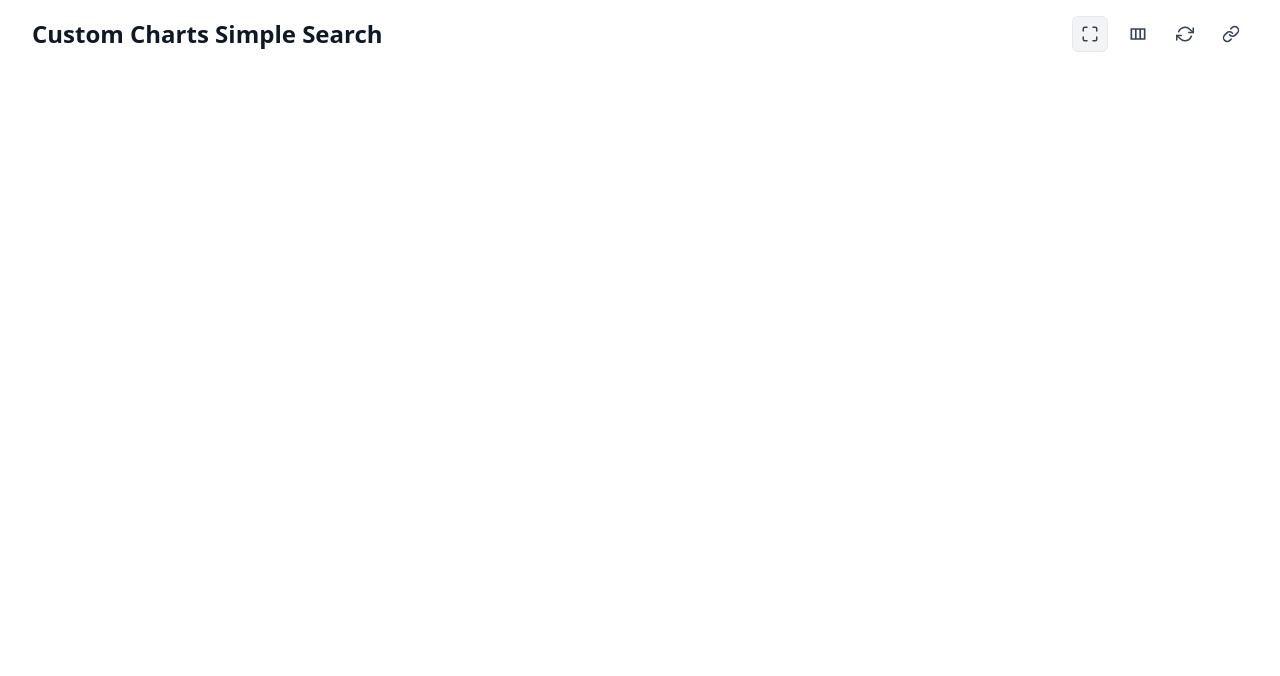
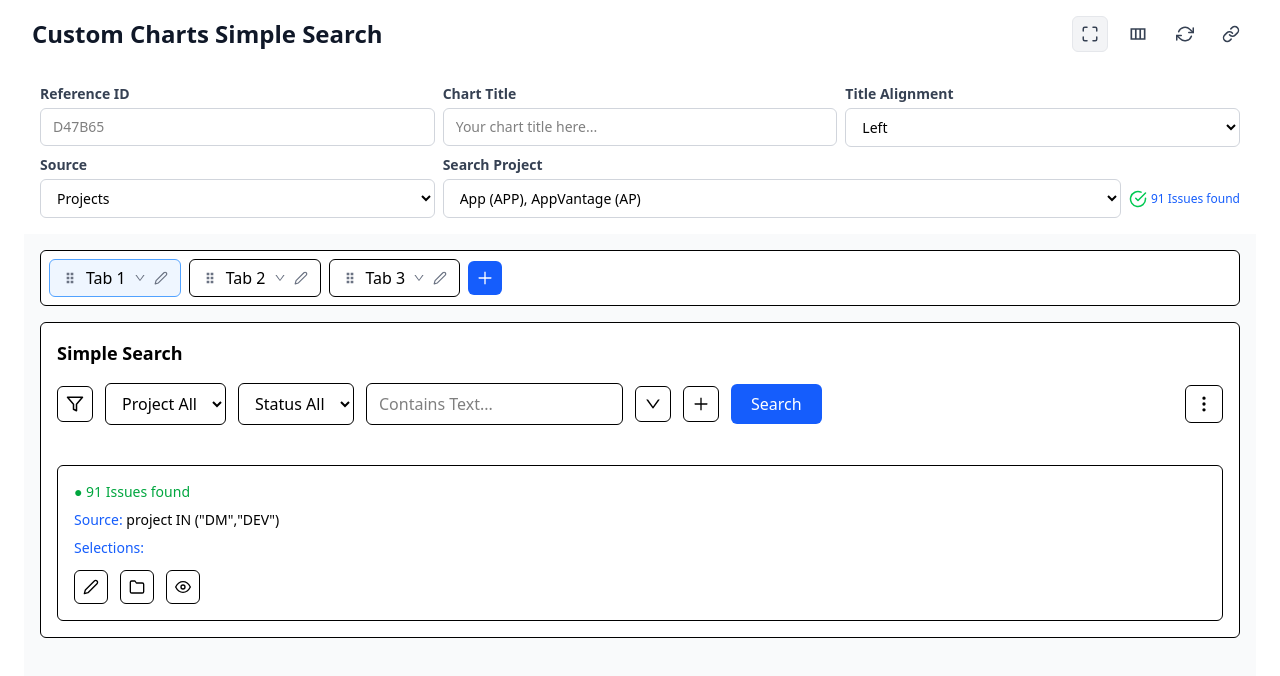
Before and after one commit to rajnishs-dev/custom-charts-jira-app, a React (Vite) app: page /simple-search in a window 1280 px wide. Shown: the top 676 px of the page. Built offline with nearby package versions, Linux system fonts and the light colour scheme.

Commit message:
create chart and dynamic tab

```diff
--- /dev/null
+++ b/src/components/ChartForm.jsx
@@ -0,0 +1,81 @@
+import { FiCheckCircle } from "react-icons/fi";
+
+export default function ChartForm() {
+  return (
+    <div className="w-full bg-white p-4">
+      {/* GRID WRAPPER */}
+      <div className="grid grid-cols-1 md:grid-cols-3 gap-2">
+        {/* Reference ID */}
+        <div className="flex flex-col">
+          <label className="text-sm font-semibold text-gray-700 mb-1">
+            Reference ID
+          </label>
+          <input
+            type="text"
+            placeholder="D47B65"
+            className="border border-gray-300 rounded-md px-3 py-2 text-sm focus:ring-2 focus:ring-blue-400 focus:outline-none"
+          />
+        </div>
+
+        {/* Chart Title */}
+        <div className="flex flex-col md:col-span-1">
+          <label className="text-sm font-semibold text-gray-700 mb-1">
+            Chart Title
+          </label>
+          <input
+            type="text"
+            placeholder="Your chart title here..."
+            className="border border-gray-300 rounded-md px-3 py-2 text-sm w-full focus:ring-2 focus:ring-blue-400 focus:outline-none"
+          />
+        </div>
+
+        {/* Title Alignment */}
+        <div className="flex flex-col">
+          <label className="text-sm font-semibold text-gray-700 mb-1">
+            Title Alignment
+          </label>
+          <select className="border border-gray-300 rounded-md px-3 py-2 text-sm focus:ring-2 focus:ring-blue-400 focus:outline-none">
+            <option>Left</option>
+            <option>Center</option>
+            <option>Right</option>
+          </select>
+        </div>
+
+        {/* Source */}
+        <div className="flex flex-col">
+          <label className="text-sm font-semibold text-gray-700 mb-1">
+            Source
+          </label>
+          <select className="border border-gray-300 rounded-md px-3 py-2 text-sm focus:ring-2 focus:ring-blue-400 focus:outline-none">
+            <option>Projects</option>
+            <option>Issues</option>
+            <option>Sprints</option>
+          </select>
+        </div>
+
+        {/* Search Project */}
+        <div className="flex flex-col md:col-span-2">
+          <label className="text-sm font-semibold text-gray-700 mb-1">
+            Search Project
+          </label>
+
+          <div className="flex items-center gap-2 w-full">
+            <select className="border border-gray-300 rounded-md px-3 py-2 text-sm w-full focus:ring-2 focus:ring-blue-400 focus:outline-none">
+              <option>App (APP), AppVantage (AP)</option>
+              <option>Backend</option>
+              <option>Frontend</option>
+            </select>
+
+            {/* Status Indicator */}
+            <div className="flex items-center gap-1 whitespace-nowrap">
+              <FiCheckCircle className="text-green-500" size={18} />
+              <span className="text-xs text-blue-600 font-medium">
+                91 Issues found
+              </span>
+            </div>
+          </div>
+        </div>
+      </div>
+    </div>
+  );
+}
--- a/src/components/CustomHeader.jsx
+++ b/src/components/CustomHeader.jsx
@@ -1,13 +1,11 @@
 import { FiMaximize, FiRefreshCw, FiLink } from "react-icons/fi";
 import { MdOutlineViewColumn } from "react-icons/md";
 
-export default function CustomHeader() {
+export default function CustomHeader({ title }) {
   return (
     <div className="w-full flex items-center justify-between py-4 px-2 flex-wrap gap-3">
       {/* Title */}
-      <h1 className="text-2xl font-semibold text-gray-900">
-        Custom Charts Simple Search
-      </h1>
+      <h1 className="text-2xl font-semibold text-gray-900">{title}</h1>
 
       {/* Right Icons Section */}
       <div className="flex items-center gap-3">
--- /dev/null
+++ b/src/components/DynamicTabs.jsx
@@ -0,0 +1,145 @@
+import React, { useState } from "react";
+import { BiGridVertical } from "react-icons/bi";
+import { FiEdit2 } from "react-icons/fi";
+import { AiOutlinePlus, AiOutlineDown } from "react-icons/ai";
+import { FiFilter, FiMoreVertical, FiFolder, FiEye } from "react-icons/fi";
+
+export default function DynamicTabs() {
+  const [tabs, setTabs] = useState([
+    { id: 1, title: "Tab 1" },
+    { id: 2, title: "Tab 2" },
+    { id: 3, title: "Tab 3" },
+  ]);
+
+  const [activeTab, setActiveTab] = useState(1);
+
+  const addTab = () => {
+    const newId = tabs.length + 1;
+    setTabs([...tabs, { id: newId, title: `Tab ${newId}` }]);
+    setActiveTab(newId);
+  };
+
+  const renameTab = (id) => {
+    const name = prompt("Enter new tab name:");
+    if (name) {
+      setTabs(tabs.map((t) => (t.id === id ? { ...t, title: name } : t)));
+    }
+  };
+
+  return (
+    <div className="w-full bg-gray-50 min-h-screen p-4">
+      {/* ---------------------- TABS HEADER ---------------------- */}
+      <div className="flex items-center gap-2 flex-wrap p-2 border bg-white rounded-md">
+        {tabs.map((tab) => (
+          <div
+            key={tab.id}
+            className={`flex items-center gap-2 px-3 py-1.5 border rounded-md cursor-pointer transition
+            ${
+              activeTab === tab.id ? "bg-blue-50 border-blue-400" : "bg-white"
+            }`}
+          >
+            <BiGridVertical size={16} className="text-gray-500" />
+
+            <span onClick={() => setActiveTab(tab.id)}>{tab.title}</span>
+
+            <AiOutlineDown size={12} className="text-gray-500" />
+
+            <FiEdit2
+              size={14}
+              onClick={() => renameTab(tab.id)}
+              className="text-gray-500 cursor-pointer hover:text-black"
+            />
+          </div>
+        ))}
+
+        {/* ADD NEW TAB BUTTON */}
+        <button
+          onClick={addTab}
+          className="bg-blue-600 text-white rounded-md p-2 hover:bg-blue-700"
+        >
+          <AiOutlinePlus size={18} />
+        </button>
+      </div>
+
+      {/* ---------------------- MAIN SEARCH PANEL ---------------------- */}
+      <div className="mt-4 bg-white border rounded-md p-4">
+        <h2 className="text-lg font-semibold mb-4">Simple Search</h2>
+
+        {/* TOP FILTER ROW */}
+        <div className="flex items-center gap-3 flex-wrap">
+          {/* Filter Icon */}
+          <button className="border p-2 rounded-md hover:bg-gray-100">
+            <FiFilter size={18} />
+          </button>
+
+          {/* Dropdowns */}
+          <select className="border px-3 py-2 rounded-md bg-white">
+            <option>Project All</option>
+          </select>
+
+          <select className="border px-3 py-2 rounded-md bg-white">
+            <option>Status All</option>
+          </select>
+
+          <input
+            type="text"
+            placeholder="Contains Text..."
+            className="border px-3 py-2 rounded-md bg-white min-w-[200px]"
+          />
+
+          {/* Sort Button */}
+          <button className="border p-2 rounded-md hover:bg-gray-100">
+            <AiOutlineDown size={18} />
+          </button>
+
+          {/* Add Button */}
+          <button className="border p-2 rounded-md hover:bg-gray-100">
+            <AiOutlinePlus size={18} />
+          </button>
+
+          {/* Search Button */}
+          <button className="bg-blue-600 text-white px-5 py-2 rounded-md hover:bg-blue-700">
+            Search
+          </button>
+
+          {/* More Options */}
+          <button className="border p-2 rounded-md hover:bg-gray-100 ml-auto">
+            <FiMoreVertical size={20} />
+          </button>
+        </div>
+
+        {/* RESULTS FOOTER */}
+        <div className="mt-10 border rounded-md p-4">
+          <p className="text-green-600 text-sm font-medium mb-2">
+            ● 91 Issues found
+          </p>
+
+          <div className="text-sm">
+            <p>
+              <span className="text-blue-600 font-medium">Source:</span> project
+              IN ("DM","DEV")
+            </p>
+
+            <p className="mt-2">
+              <span className="text-blue-600 font-medium">Selections:</span>
+            </p>
+          </div>
+
+          <div className="flex items-center gap-3 mt-3">
+            <button className="border p-2 rounded-md hover:bg-gray-100">
+              <FiEdit2 size={16} />
+            </button>
+
+            <button className="border p-2 rounded-md hover:bg-gray-100">
+              <FiFolder size={16} />
+            </button>
+
+            <button className="border p-2 rounded-md hover:bg-gray-100">
+              <FiEye size={16} />
+            </button>
+          </div>
+        </div>
+      </div>
+    </div>
+  );
+}
--- a/src/pages/SimpleSearch.jsx
+++ b/src/pages/SimpleSearch.jsx
@@ -1,5 +1,13 @@
+import ChartForm from "../components/ChartForm";
 import CustomHeader from "../components/CustomHeader";
+import DynamicTabs from "../components/DynamicTabs";
 
 export default function SimpleSearch() {
-  return <CustomHeader />;
+  return (
+    <>
+      <CustomHeader title="Custom Charts Simple Search" />
+      <ChartForm />
+      <DynamicTabs />
+    </>
+  );
 }
```
